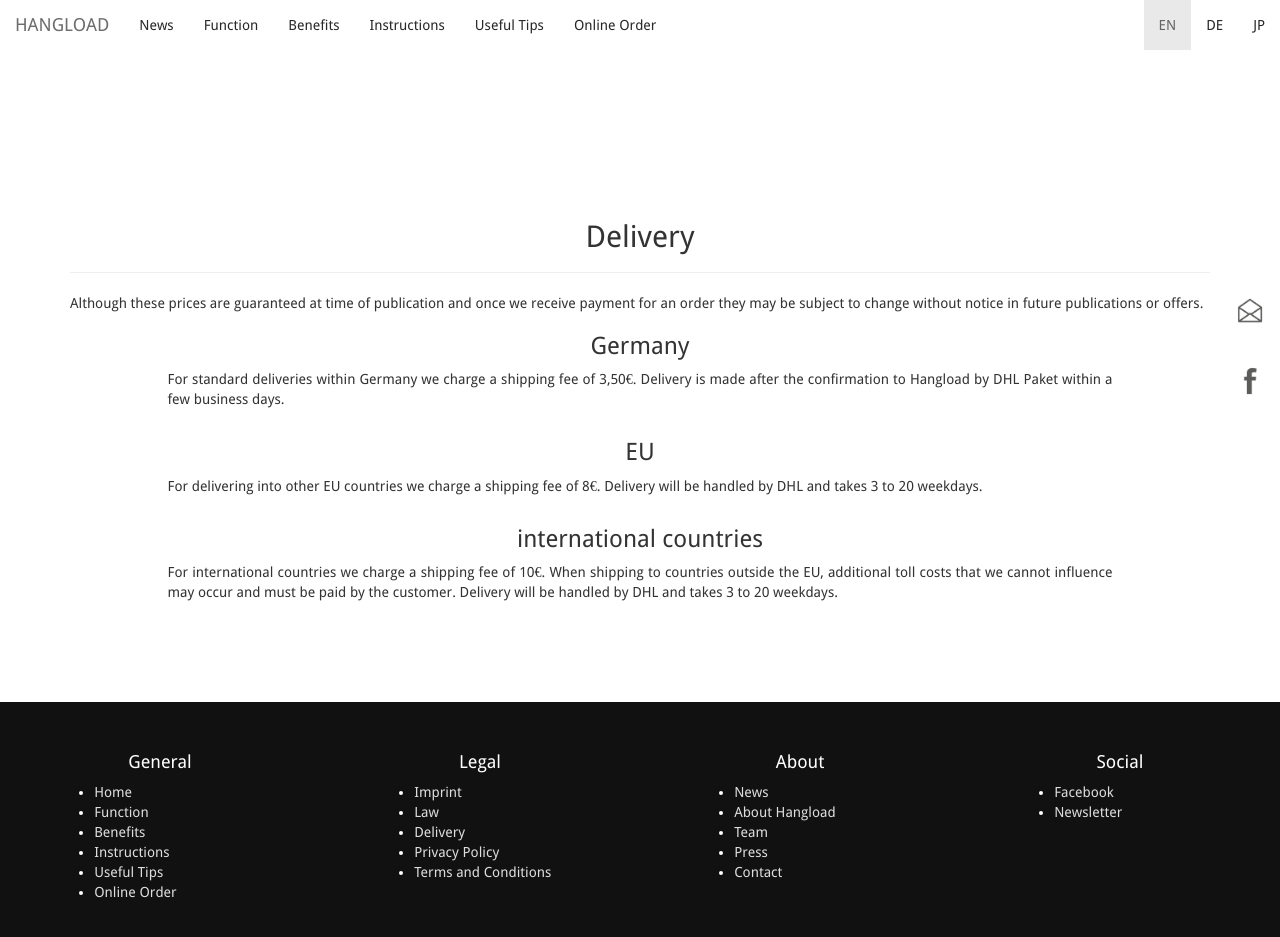
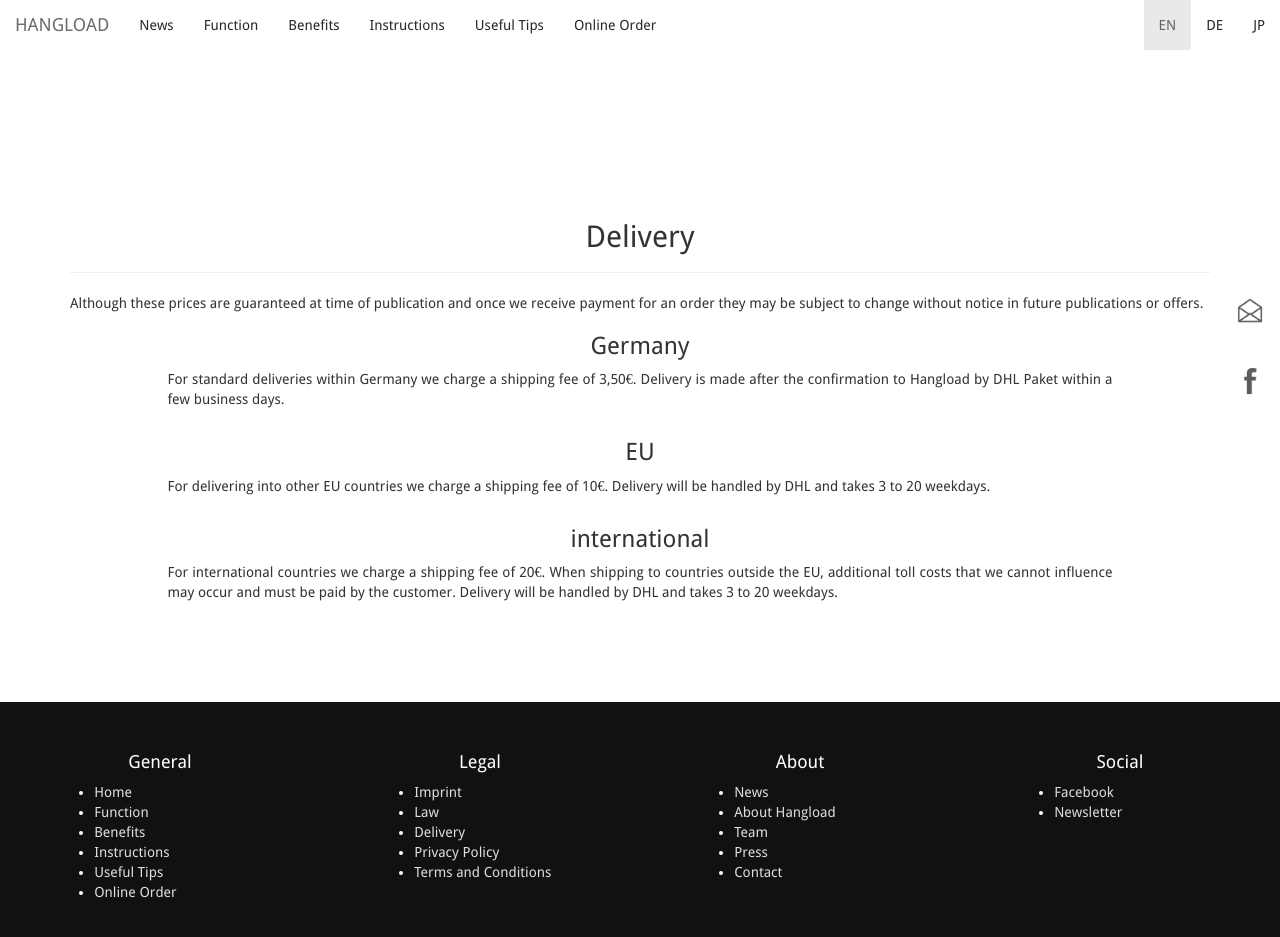
Before and after one commit to bodokaiser/hangload.com, a Jekyll site: the page built from delivery.html, in a window 1280 px wide and 952 px high. Shown: the top 937 px of the window. Built offline with Jekyll 4.4.1, drawn with Linux system fonts in a browser that asks for light colours; nearby versions of some CDN libraries; library files that are not in the unit come from our copies; Markdown is read by kramdown in place of the engine named in the settings.

Commit message:
Update delivery.html

```diff
--- a/delivery.html
+++ b/delivery.html
@@ -29,7 +29,7 @@ Delivery is made after the confirmation to Hangload by DHL Paket within a few bu
 <div class="col-xs-10 col-xs-offset-1">
 <h3 class="text-center">EU</h3>
 <p class="text-justify">
-For delivering into other EU countries we charge a shipping fee of 8€.
+For delivering into other EU countries we charge a shipping fee of 10€.
 Delivery will be handled by DHL and takes 3 to 20 weekdays.
 </p>
 </div>
@@ -37,9 +37,9 @@ Delivery will be handled by DHL and takes 3 to 20 weekdays.
 
 <div class="row">
 <div class="col-xs-10 col-xs-offset-1">
-<h3 class="text-center">international countries</h3>
+<h3 class="text-center">international</h3>
 <p class="text-justify">
-For international countries we charge a shipping fee of 10€.
+For international countries we charge a shipping fee of 20€.
 When shipping to countries outside the EU, additional toll costs that we cannot influence may occur and must be paid by the customer.
 Delivery will be handled by DHL and takes 3 to 20 weekdays.
 </p>
```
